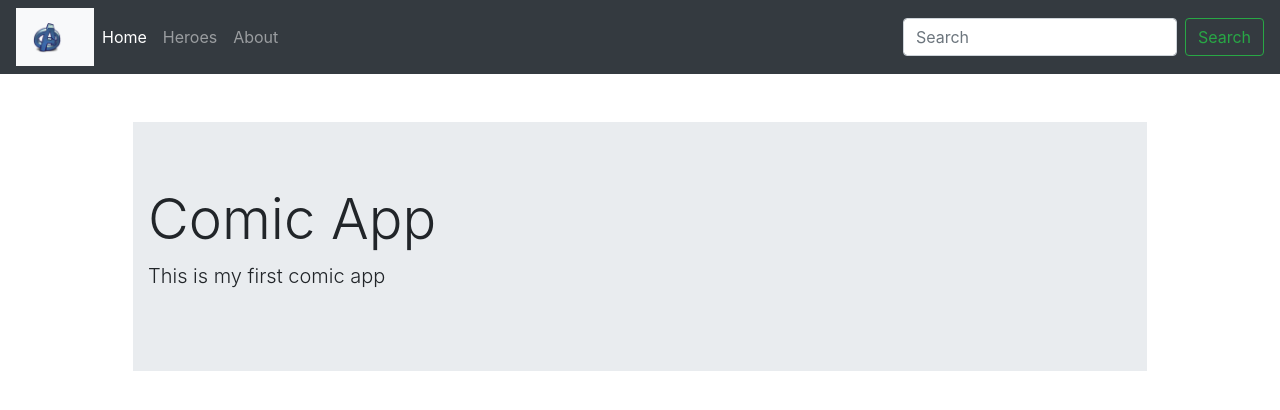
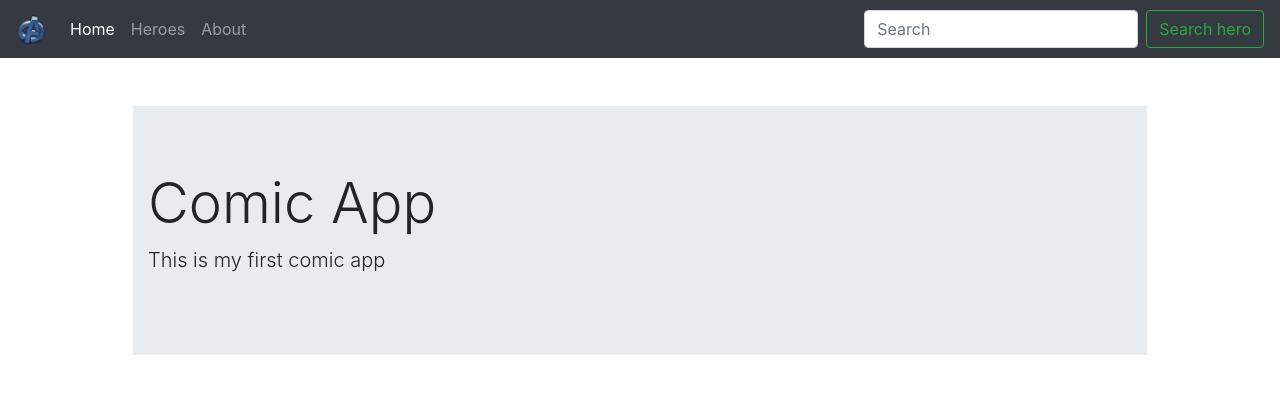
Before and after one commit to delamux/comic-app, an Angular app: page /home in a window 1280 px wide. Shown: the top 410 px of the page. Built offline with nearby package versions, Linux system fonts and the light colour scheme.

Commit message:
ref:#master fix image

```diff
--- a/src/app/components/shared/navbar/navbar.component.html
+++ b/src/app/components/shared/navbar/navbar.component.html
@@ -3,11 +3,9 @@
     <span class="navbar-toggler-icon"></span>
   </button>
   <!-- Just an image -->
-  <nav class="navbar navbar-light bg-light">
-    <a class="navbar-brand" href="#">
-      <img src="assets/img/A-64.png" width="30" height="30" alt="">
-    </a>
-  </nav>
+  <a class="navbar-brand" href="#">
+    <img src="assets/img/A-64.png"  class="bg-transparent" width="30" height="30" alt="">
+  </a>
   <div class="collapse navbar-collapse" id="navbarSupportedContent">
     <ul class="navbar-nav mr-auto">
       <li class="nav-item" routerLinkActive="active">
@@ -21,8 +19,8 @@
       </li>
     </ul>
     <form class="form-inline my-2 my-lg-0">
-      <input class="form-control mr-sm-2" type="search" placeholder="Search" aria-label="Search">
-      <button class="btn btn-outline-success my-2 my-sm-0" type="submit">Search</button>
+      <input class="form-control mr-sm-2" type="search" placeholder="Search" aria-label="Search hero">
+      <button class="btn btn-outline-success my-2 my-sm-0" type="submit">Search hero</button>
     </form>
   </div>
 </nav>
```
